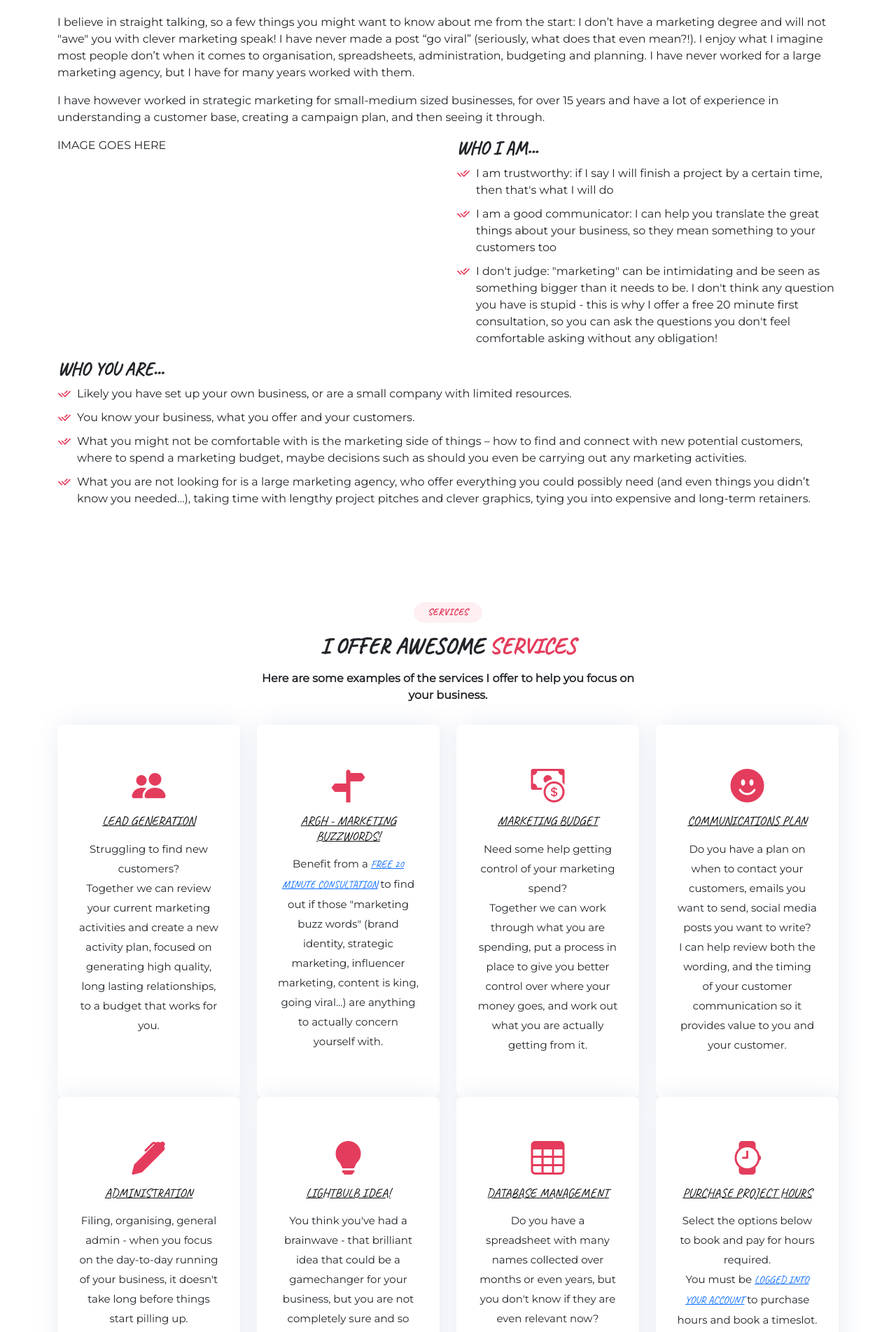
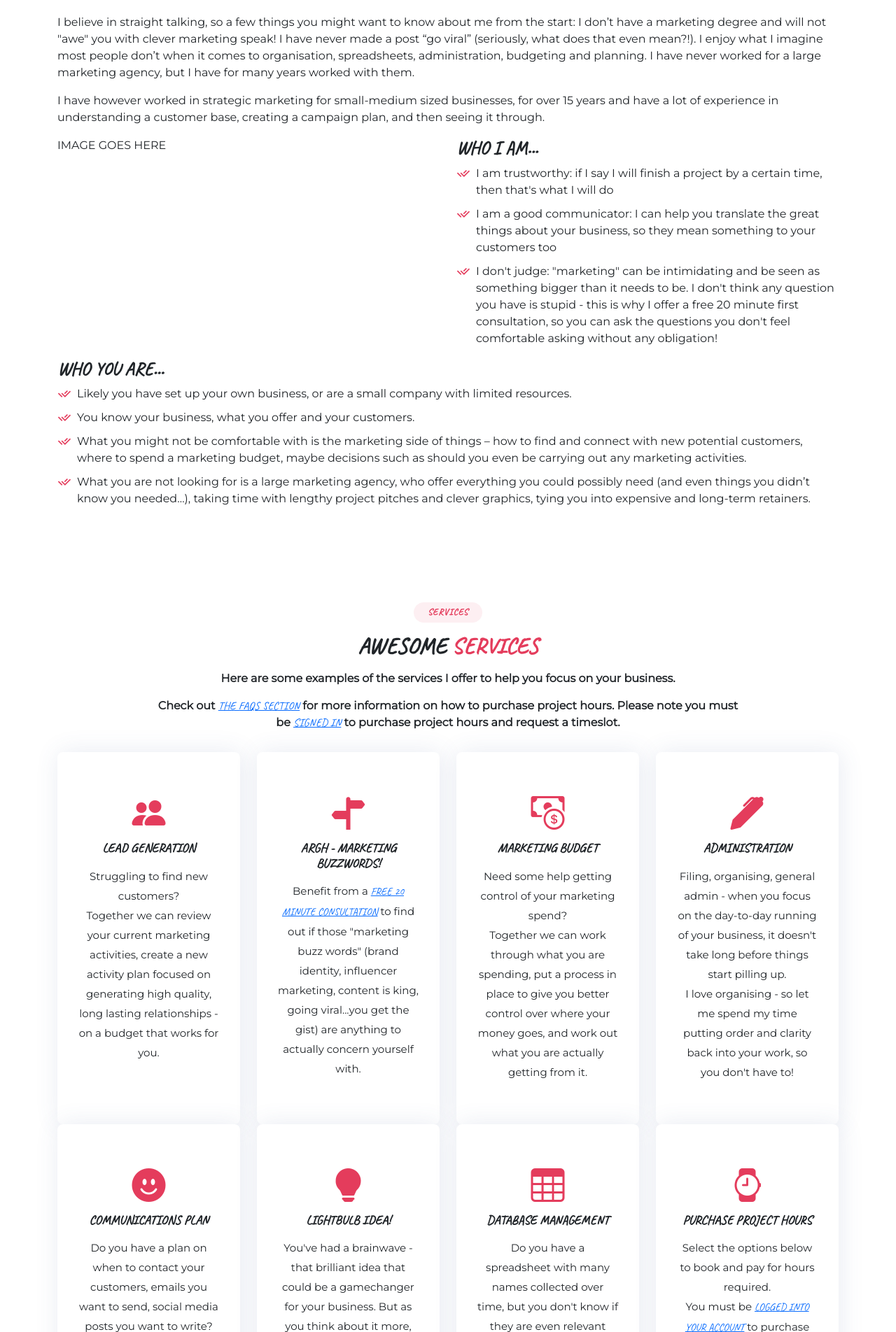
Before and after one commit to CatherineTrevor/the_marketing_ally, a Django app: page / in a window 1280 px wide. Shown: the part 1016-2920 px from the top of the page at 70% size. Run offline with Django 3.2, Linux system fonts and the light colour scheme; some libraries are stand-ins or nearby versions.

Commit message:
update content on services section of homepage

```diff
--- a/home/templates/includes/services.html
+++ b/home/templates/includes/services.html
@@ -2,38 +2,42 @@
   <div class="container">
     <div class="section-title">
       <h2>Services</h2>
-      <h3>I offer awesome <span>Services</span></h3>
+      <h3>Awesome <span>Services</span></h3>
       <p>
         Here are some examples of the services I offer to help you focus on your business.
+      </p>
+      <p>
+        Check out <a href="{% url 'home' %}#faq">the FAQs section</a> for more information on how to purchase project hours. Please note you must be <a href="{% url 'account_login' %}">
+          signed in</a> to purchase project hours and request a timeslot.
       </p>
     </div>
     <div class="row">
       <div class="col-md-6 col-lg-3 d-flex align-items-stretch mb-5 mb-lg-0">
         <div class="icon-box">
           <div class="icon"><i class="bx bi-people-fill"></i></div>
-          <h4 class="title"><a href="">Lead Generation</a></h4>
+          <h4 class="title">Lead Generation</h4>
           <p class="description">
               Struggling to find new customers?
           </p>
           <p class="description">
-              Together we can review your current marketing activities and create a new activity plan, focused on generating high quality, long lasting relationships, to a budget that works for you.
+              Together we can review your current marketing activities, create a new activity plan focused on generating high quality, long lasting relationships - on a budget that works for you.
           </p>
         </div>
       </div>
       <div class="col-md-6 col-lg-3 d-flex align-items-stretch mb-5 mb-lg-0">
         <div class="icon-box">
           <div class="icon"><i class="bx bi-signpost-split-fill"></i></div>
-          <h4 class="title"><a href="">Argh - marketing buzzwords!</a></h4>
+          <h4 class="title">Argh - marketing buzzwords!</h4>
           <p class="description">
               Benefit from a <a href="">free 20 minute consultation</a> to find out if those "marketing buzz words"
-              (brand identity, strategic marketing, influencer marketing, content is king, going viral...) are anything to actually concern yourself with.
+              (brand identity, influencer marketing, content is king, going viral...you get the gist) are anything to actually concern yourself with.
           </p>
         </div>
       </div>
       <div class="col-md-6 col-lg-3 d-flex align-items-stretch mb-5 mb-lg-0">
         <div class="icon-box">
           <div class="icon"><i class="bx bi-cash-coin"></i></div>
-          <h4 class="title"><a href="">Marketing budget</a></h4>
+          <h4 class="title">Marketing budget</h4>
           <p class="description">
               Need some help getting control of your marketing spend?
           </p>
@@ -44,13 +48,13 @@
       </div>
       <div class="col-md-6 col-lg-3 d-flex align-items-stretch mb-5 mb-lg-0">
         <div class="icon-box">
-          <div class="icon"><i class="bx bi-emoji-smile-fill"></i></div>
-          <h4 class="title"><a href="">Communications plan</a></h4>
+          <div class="icon"><i class="bx bi-pen-fill"></i></div>
+          <h4 class="title">Administration</h4>
           <p class="description">
-            Do you have a plan on when to contact your customers, emails you want to send, social media posts you want to write?
+              Filing, organising, general admin - when you focus on the day-to-day running of your business, it doesn't take long before things start pilling up.
           </p>
           <p class="description">
-            I can help review both the wording, and the timing of your customer communication so it provides value to you and your customer.
+            I love organising - so let me spend my time putting order and clarity back into your work, so you don't have to!
           </p>
         </div>
       </div>
@@ -58,22 +62,22 @@
     <div class="row">
       <div class="col-md-6 col-lg-3 d-flex align-items-stretch mb-5 mb-lg-0">
         <div class="icon-box">
-          <div class="icon"><i class="bx bi-pen-fill"></i></div>
-          <h4 class="title"><a href="">Administration</a></h4>
+          <div class="icon"><i class="bx bi-emoji-smile-fill"></i></div>
+          <h4 class="title">Communications plan</h4>
           <p class="description">
-              Filing, organising, general admin - when you focus on the day-to-day running of your business, it doesn't take long before things start pilling up.
+            Do you have a plan on when to contact your customers, emails you want to send, social media posts you want to write?
           </p>
           <p class="description">
-            I love organising, so will happily spend hours working with you to help get a little order and clarity back into your work!
+            I can help review both the wording, and the timing of your customer communication so it provides value to you and your customers.
           </p>
         </div>
       </div>
       <div class="col-md-6 col-lg-3 d-flex align-items-stretch mb-5 mb-lg-0">
         <div class="icon-box">
           <div class="icon"><i class="bx bi-lightbulb-fill"></i></div>
-          <h4 class="title"><a href="">Lightbulb idea!</a></h4>
+          <h4 class="title">Lightbulb idea!</h4>
           <p class="description">
-              You think you've had a brainwave - that brilliant idea that could be a gamechanger for your business, but you are not completely sure and so just want another opinion.
+              You've had a brainwave - that brilliant idea that could be a gamechanger for your business. But as you think about it more, doubt starts to creep in...
           </p>
           <p class="description">
             With over 15 years experience in numerous industries, I can act as an impartial sound board to help you work through your idea, and put a plan together to make it happen.
@@ -83,9 +87,9 @@
       <div class="col-md-6 col-lg-3 d-flex align-items-stretch mb-5 mb-lg-0">
         <div class="icon-box">
           <div class="icon"><i class="bx bi-table"></i></div>
-          <h4 class="title"><a href="">Database management</a></h4>
+          <h4 class="title">Database management</h4>
           <p class="description">
-              Do you have a spreadsheet with many names collected over months or even years, but you don't know if they are even relevant now?
+              Do you have a spreadsheet with many names collected over time, but you don't know if they are even relevant now?
           </p>
           <p class="description">
               I will research the names and companies on your list, and return a clean database of value to you, saving you hours of painful work, so you can concentrate on the more important tasks.
@@ -95,12 +99,12 @@
       <div class="col-md-6 col-lg-3 d-flex align-items-stretch mb-5 mb-lg-0">
         <div class="icon-box">
           <div class="icon"><i class="bx bi-watch"></i></div>
-          <h4 class="title"><a href="">Purchase project hours</a></h4>
+          <h4 class="title">Purchase project hours</h4>
           <p class="description">
             Select the options below to book and pay for hours required.
           </p>
           <p class="description">
-              You must be <a href="">logged into your account</a> to purchase hours and book a timeslot.
+              You must be <a href="{% url 'account_login' %}">logged into your account</a> to purchase hours and book a timeslot.
           </p>
           <p class="description">
             <input type="checkbox" id="digital_90" name="digital_90" {% if user.is_authenticated %}{% else %} disabled {% endif %}></input>
--- a/static/css/base.css
+++ b/static/css/base.css
@@ -2,7 +2,7 @@ body {
     font-family: 'Montserrat', sans-serif !important;
 }
 
-h1, h2, h3, a {
+h1, h2, h3, h4, a {
     font-family: 'Caveat', sans-serif !important;
     font-weight: 100;
     text-transform: uppercase;
@@ -25,6 +25,10 @@ h1, h2, h3, a {
 .nav-link .icon {
     color: white;
     font-size: 30px;
+}
+
+.section-title p {
+    width: 75% !important;
 }
 
 .small-header-background {
--- a/templates/includes/main-nav.html
+++ b/templates/includes/main-nav.html
@@ -3,7 +3,7 @@
     <h1 class="logo"><a href="{% url 'home' %}">The Marketing Ally</a></h1>
     <nav id="navbar" class="navbar">
       <ul>
-        <li><a class="nav-link scrollto active" href="{% url 'home' %}">Home</a></li>
+        <li><a class="nav-link scrollto" href="{% url 'home' %}">Home</a></li>
         <li class="dropdown"><a href="{% url 'home' %}#about"><span>About</span><i class="bi bi-chevron-down"></i></a>
           <ul>
             <li><a href="{% url 'home' %}#services">Services</a></li>
```
Also changed, not shown: marketing_ally/settings.py (+13 -11 lines), db.sqlite3.
